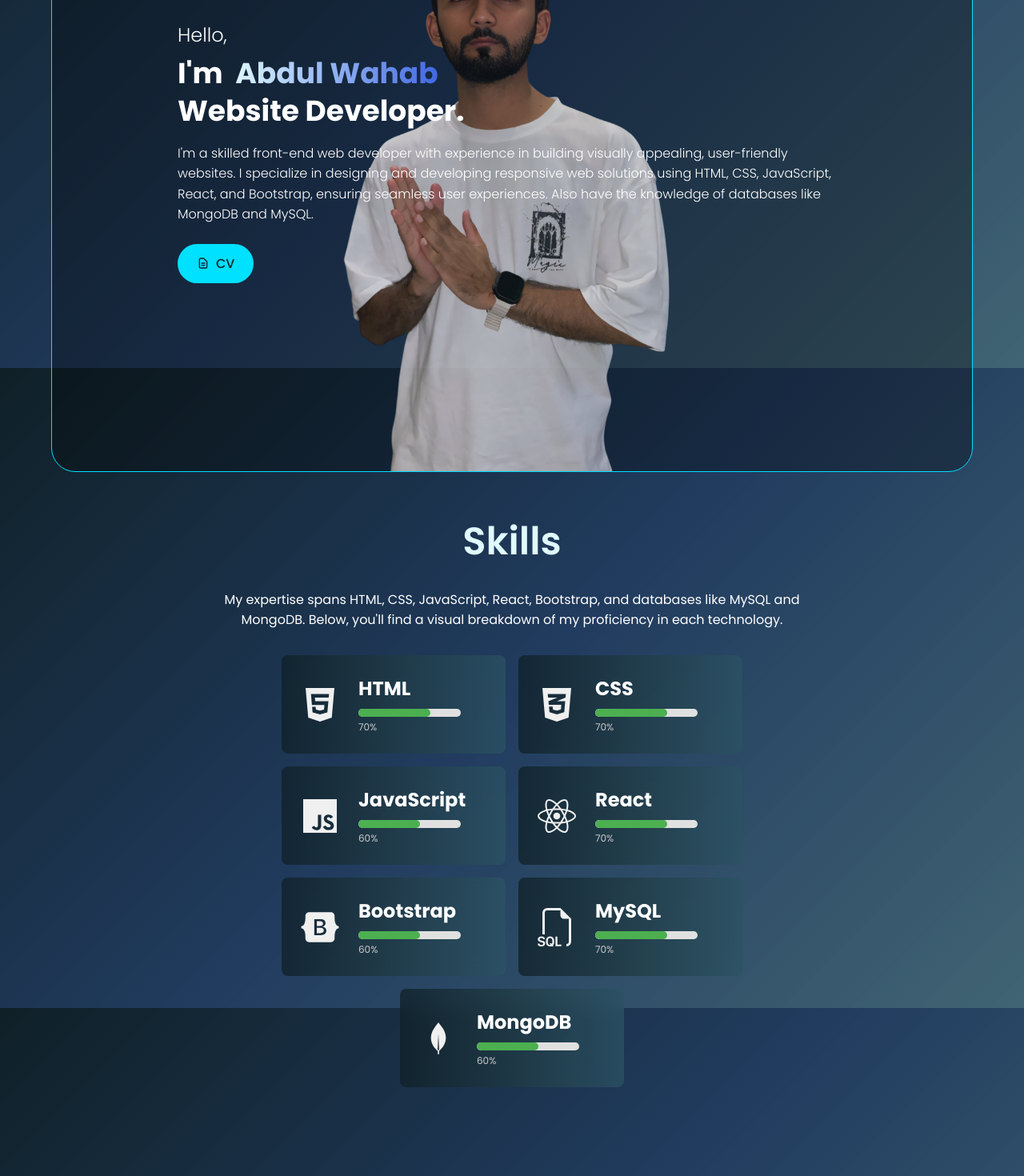
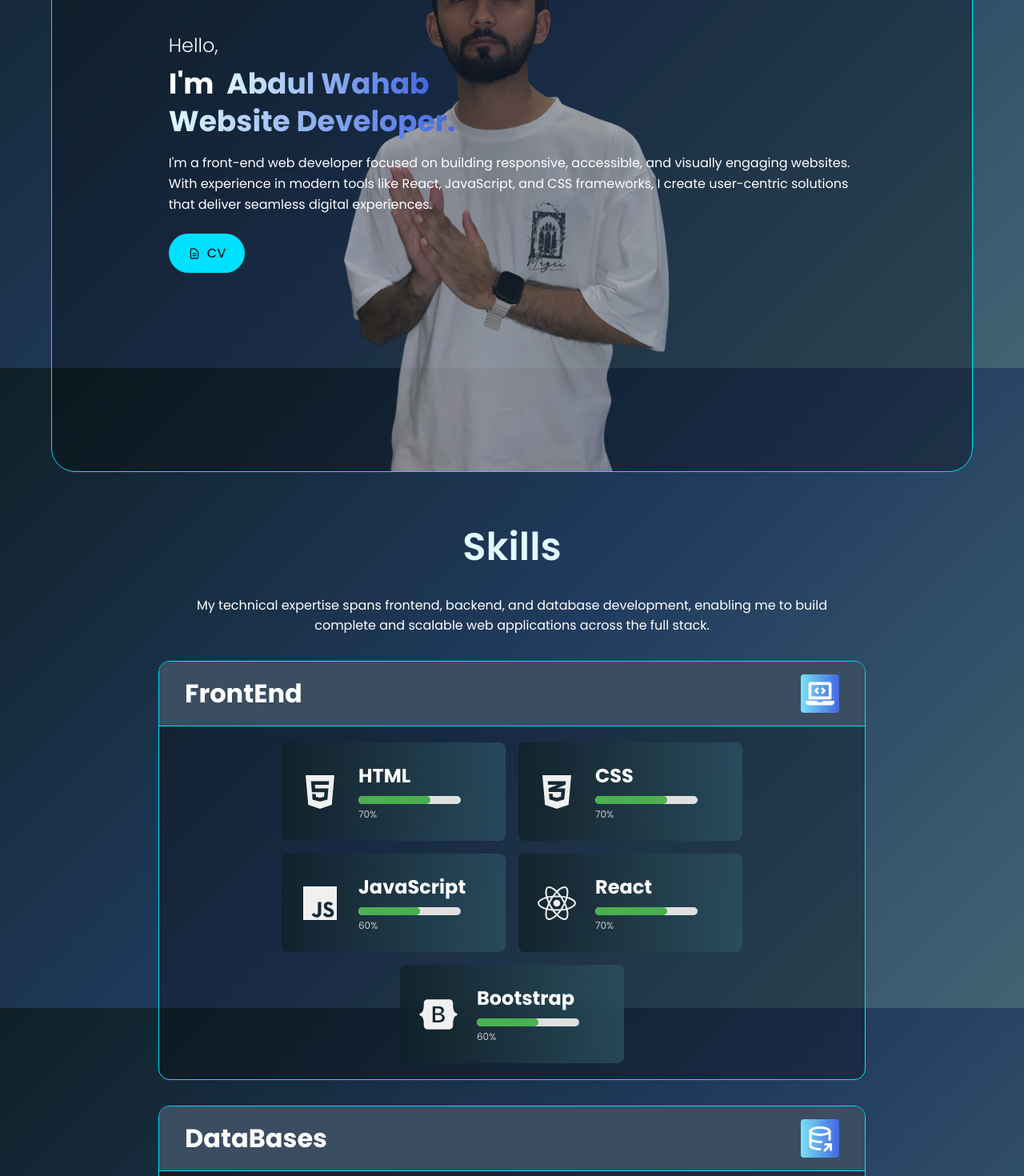
Before and after one commit to imabwahab/portfolio, a React (Vite) app: page / in a window 1280 px wide. Shown: the part 340-1810 px from the top of the page at 80% size. Built offline with nearby package versions, Linux system fonts and the light colour scheme.

Commit message:
SkillCards styling enhanced.

```diff
--- a/src/components/Contact/contact.css
+++ b/src/components/Contact/contact.css
@@ -16,7 +16,6 @@
 }
 
 .contactDesc {
-    padding: 2rem;
     font-size: medium;
     font-weight: 300;
     max-width: 300px;
--- a/src/components/Intro/Intro.css
+++ b/src/components/Intro/Intro.css
@@ -28,7 +28,7 @@
   width: auto;
   height: 100%;
   max-height: 100vh;
-  opacity: 0.8;
+  opacity: 0.6;
   object-fit: contain;
 }
 
@@ -36,7 +36,7 @@
   background-color: rgba(255, 255, 255, 0);
   max-width: 900px;
   width: 100%;
-  padding: 2rem;
+  padding: 2rem 1.3rem;
   box-sizing: border-box;
   font-size: 2rem;
   font-weight: 700;
@@ -53,14 +53,13 @@
   margin-bottom: 0.5rem;
 }
 
-.IntroName {
+.IntroName, .skill {
   background: linear-gradient(90deg,#e0faff, #4167e2);
   -webkit-background-clip: text;
   -webkit-text-fill-color: transparent;
   background-clip: text;
-  color: transparent; /* fallback */
-  margin-left: 0.5rem;
-  font-weight: 700; /* optional, for emphasis */
+  color: transparent;
+  font-weight: 700;
 }
 
 .introText {
@@ -71,7 +70,7 @@
 
 .introPara {
   font-size: 1rem;
-  font-weight: 300;
+  font-weight: 400;
   line-height: 1.6;
   margin-bottom: 1.5rem;
 }
--- a/src/components/Intro/Intro.jsx
+++ b/src/components/Intro/Intro.jsx
@@ -15,12 +15,12 @@ function Intro() {
         <span className="hello">Hello,</span>
 
         <span className="introText">I'm
-          <span className="IntroName">      Abdul Wahab</span>
+          <span className="IntroName" style={{ marginLeft: '0.5rem' }}> Abdul Wahab</span>
           <br />
-          Website Developer.
+          <span className="skill">Website Developer.</span>
         </span>
-        <p className="introPara">I'm a skilled front-end web developer with experience in building visually appealing, user-friendly websites. I specialize in designing and developing responsive web solutions using HTML, CSS, JavaScript, React, and Bootstrap, ensuring seamless user experiences. Also have the knowledge of databases like MongoDB and MySQL.
-
+        <p className="introPara">
+          I'm a front-end web developer focused on building responsive, accessible, and visually engaging websites. With experience in modern tools like React, JavaScript, and CSS frameworks, I create user-centric solutions that deliver seamless digital experiences.
         </p>
 
         <a className='download-link ' href="/portfolio/cv.pdf" download="cv.pdf">
--- /dev/null
+++ b/src/components/SkillCard/SkillCard.css
@@ -0,0 +1,103 @@
+/* Individual Skill Box */
+.skillBox {
+  display: flex;
+  align-items: center;
+  flex: 1 1 calc(45% - 1rem);
+  /* two per row */
+  min-width: 260px;
+  max-width: 280px;
+  padding: 1.5rem;
+  border-radius: 0.5rem;
+  background: linear-gradient(to right,
+      rgba(15, 32, 39, 0.75),
+      rgba(32, 58, 67, 0.75),
+      rgba(44, 83, 100, 0.75));
+  backdrop-filter: blur(12px);
+  -webkit-backdrop-filter: blur(12px);
+  /* for Safari support */
+  color: #f0f0f0;
+
+  box-sizing: border-box;
+}
+
+.icon {
+  height: 3rem;
+  width: 3rem;
+  margin-right: 1.5rem;
+
+}
+
+.skillBarText {
+  flex: 1;
+  display: flex;
+  flex-direction: column;
+  justify-content: center;
+}
+
+.skillBarText h2 {
+  color: #ffffff;
+}
+
+
+.progressBar {
+  width: 80%;
+  /* Makes it fully adapt to its parent */
+  background-color: #e0e0e0;
+  border-radius: 5px;
+  height: 10px;
+  margin-top: 8px;
+  overflow: hidden;
+}
+
+.progressFill {
+  background-color: #4caf50;
+  height: 100%;
+  border-radius: 5px;
+  transition: width 0.5s ease-in-out;
+}
+
+.percentage {
+  font-size: 12px;
+  margin-top: 4px;
+  color: #ccc;
+}
+
+
+@media screen and (max-width: 600px) {
+  .skillBox {
+    flex: 1 1 100%;
+    padding: 1rem 0.8rem;
+  }
+
+  .icon {
+    height: 2.5rem;
+    width: 2.5rem;
+    margin-right: 1rem;
+  }
+
+  .progressBar {
+    width: 100px;
+    height: 8px;
+  }
+
+  .percentage {
+    font-size: 0.75rem;
+  }
+}
+
+/* Media Queries */
+@media screen and (max-width: 920px) {
+  .skillBox {
+    flex: 1 1 100%;
+    /* full width on small screens */
+  }
+
+  .progressBar {
+    width: 100px;
+    height: 8px;
+  }
+
+  .percentage {
+    font-size: 3vw;
+  }
+}
--- /dev/null
+++ b/src/components/SkillCard/SkillCard.jsx
@@ -0,0 +1,18 @@
+import './SkillCard.css'
+
+function SkillCard({IconComponent, skillTitle, skillPercentage }) {
+  return (
+    <div className='skillBox' >
+      <IconComponent className='icon' />
+      <div className='skillBarText'>
+        <h2>{skillTitle}</h2>
+        <div className='progressBar'>
+          <div className='progressFill' style={{ width: skillPercentage }}></div>
+        </div>
+        <span className='percentage'>{skillPercentage}</span>
+      </div>
+    </div>
+  )
+}
+
+export default SkillCard
--- a/src/components/Skills/Skills.css
+++ b/src/components/Skills/Skills.css
@@ -6,15 +6,14 @@
   display: flex;
   flex-direction: column;
   align-items: center;
-  margin: 0 auto;
+  margin: 10px auto;
   margin-bottom: 80px;
-  padding: 3px;
+  padding: 3rem 0;
 }
 
 .skillTitle {
   font-size: 3rem;
   font-weight: 600;
-  padding-top: 3rem;
   margin-bottom: 1.5rem;
   text-align: center;
   color: #e0faff;
@@ -23,7 +22,7 @@
 .skillDesc {
   font-weight: 400;
   font-size: 1rem;
-  max-width: 51rem;
+  max-width: 55rem;
   padding: 0 2rem;
   text-align: center;
 }
@@ -31,115 +30,54 @@
 /* Skill Grid Container */
 .skillsBar {
   display: flex;
+  flex-direction: column;
+  justify-content: center;
   align-items: center;
-  flex-wrap: wrap;
-  justify-content: center;
-  gap: 1rem;
+  gap: 20px;
   width: 100%;
-  max-width: 80%;
+  max-width: 85%;
   margin-top: 2rem;
+  background-color: rgba(0, 0, 0, 0.3);
+  border:  1.5px solid  #00e0ff;
+  border-radius: 14px;
+  overflow: hidden;
 }
 
-/* Individual Skill Box */
-.skillBox {
+.skillsBarHeader {
+  width: 100%;
+  background-color:  #3B4D61;
   display: flex;
+  justify-content: space-between;
   align-items: center;
-  flex: 1 1 calc(45% - 1rem);
-  /* two per row */
-  min-width: 260px;
-  max-width: 280px;
-  padding: 1.5rem;
-  border-radius: 0.5rem;
-  background: linear-gradient(to right,
-      rgba(15, 32, 39, 0.75),
-      rgba(32, 58, 67, 0.75),
-      rgba(44, 83, 100, 0.75));
-  backdrop-filter: blur(12px);
-  -webkit-backdrop-filter: blur(12px);
-  /* for Safari support */
-  color: #f0f0f0;
-
-  box-sizing: border-box;
+  padding: 1rem 2rem;
+    border-bottom:  1.5px solid  #00e0ff;
 }
-
-.icon {
+.skillsBarHeader h2{
+  font-size: 32px;
+}
+.skillsBarHeader .skillIcon{
   height: 3rem;
   width: 3rem;
-  margin-right: 1.5rem;
-
-}
-
-.skillBarText {
-  flex: 1;
-  display: flex;
-  flex-direction: column;
-  justify-content: center;
-}
-
-.skillBarText h2 {
-  color: #ffffff;
+  font-size: larger;
+  padding: 6px;
+  border-radius: 4px;
+  background: linear-gradient(90deg,#79e1f5, #4167e2);
 }
 
 
-.progressBar {
-  width: 80%;
-  /* Makes it fully adapt to its parent */
-  background-color: #e0e0e0;
-  border-radius: 5px;
-  height: 10px;
-  margin-top: 8px;
-  overflow: hidden;
+.skillCards {
+  display: flex;
+  align-items: center;
+  flex-direction: row;
+  flex-wrap: wrap;
+  justify-content: center;
+  width: 100%;
+  padding:0rem 2rem 20px;
+  gap: 1rem;
 }
 
-.progressFill {
-  background-color: #4caf50;
-  height: 100%;
-  border-radius: 5px;
-  transition: width 0.5s ease-in-out;
-}
-
-.percentage {
-  font-size: 12px;
-  margin-top: 4px;
-  color: #ccc;
-}
-
-
 @media screen and (max-width: 600px) {
-  .skillBox {
-    flex: 1 1 100%;
-    padding: 1rem 0.8rem;
-  }
-
-  .icon {
-    height: 2.5rem;
-    width: 2.5rem;
-    margin-right: 1rem;
-  }
-
-  .progressBar {
-    width: 100px;
-    height: 8px;
-  }
-
-  .percentage {
-    font-size: 0.75rem;
+  .skillsBarHeader {
+    width: 1fr;
   }
 }
-
-/* Media Queries */
-@media screen and (max-width: 920px) {
-  .skillBox {
-    flex: 1 1 100%;
-    /* full width on small screens */
-  }
-
-  .progressBar {
-    width: 100px;
-    height: 8px;
-  }
-
-  .percentage {
-    font-size: 3vw;
-  }
-}
--- a/src/components/Skills/Skills.jsx
+++ b/src/components/Skills/Skills.jsx
@@ -3,15 +3,23 @@ import { FaHtml5, FaCss3Alt, FaBootstrap, FaReact } from "react-icons/fa6";
 import { IoLogoJavascript } from "react-icons/io5";
 import { BsFiletypeSql } from "react-icons/bs";
 import { BiLogoMongodb } from "react-icons/bi";
+import SkillCard from '../SkillCard/SkillCard';
+
+import { FaLaptopCode } from "react-icons/fa";
+import { TbDatabaseShare } from "react-icons/tb";
 
 function Skills() {
 
-  const skillsInfo = [
+  const frontEndSkills = [
     { icon: FaHtml5, skillTitle: 'HTML', skillPercentage: '70%' },
     { icon: FaCss3Alt, skillTitle: 'CSS', skillPercentage: '70%' },
     { icon: IoLogoJavascript, skillTitle: 'JavaScript', skillPercentage: '60%' },
     { icon: FaReact, skillTitle: 'React', skillPercentage: '70%' },
     { icon: FaBootstrap, skillTitle: 'Bootstrap', skillPercentage: '60%' },
+
+  ];
+
+  const backendSkills = [
     { icon: BsFiletypeSql, skillTitle: 'MySQL', skillPercentage: '70%' },
     { icon: BiLogoMongodb, skillTitle: 'MongoDB', skillPercentage: '60%' }
   ];
@@ -20,25 +28,39 @@ function Skills() {
     <section id='skills'>
       <span className='skillTitle'>Skills</span>
       <span className='skillDesc'>
-        My expertise spans HTML, CSS, JavaScript, React, Bootstrap, and databases like MySQL and MongoDB. Below, you'll find a visual breakdown of my proficiency in each technology.
+        My technical expertise spans frontend, backend, and database development, enabling me to build complete and scalable web applications across the full stack.
       </span>
 
       <div className='skillsBar'>
-        {skillsInfo.map((skill, index) => {
+        <div className="skillsBarHeader">
+          <h2>FrontEnd</h2>
+          <FaLaptopCode className='skillIcon' />
+        </div>
+
+        <div className='skillCards'>
+          {frontEndSkills.map((skill, index) => {
             const IconComponent = skill.icon;
             return (
-            <div className='skillBox' key={index}>
-              <IconComponent className='icon' />
-              <div className='skillBarText'>
-                <h2>{skill.skillTitle}</h2>
-                <div className='progressBar'>
-                  <div className='progressFill' style={{ width: skill.skillPercentage }}></div>
-                </div>
-                <span className='percentage'>{skill.skillPercentage}</span>
+              <SkillCard key={index} IconComponent={IconComponent} skillTitle={skill.skillTitle} skillPercentage={skill.skillPercentage} />
+            );
+          })}
         </div>
       </div>
+
+      <div className='skillsBar'>
+        <div className="skillsBarHeader">
+          <h2>DataBases</h2>
+          <TbDatabaseShare className='skillIcon' />
+        </div>
+
+        <div className='skillCards'>
+          {backendSkills.map((skill, index) => {
+            const IconComponent = skill.icon;
+            return (
+              <SkillCard key={index} IconComponent={IconComponent} skillTitle={skill.skillTitle} skillPercentage={skill.skillPercentage} />
             );
           })}
+        </div>
       </div>
     </section>
   );
```
Lines whose indentation alone changed are shown as unchanged.
